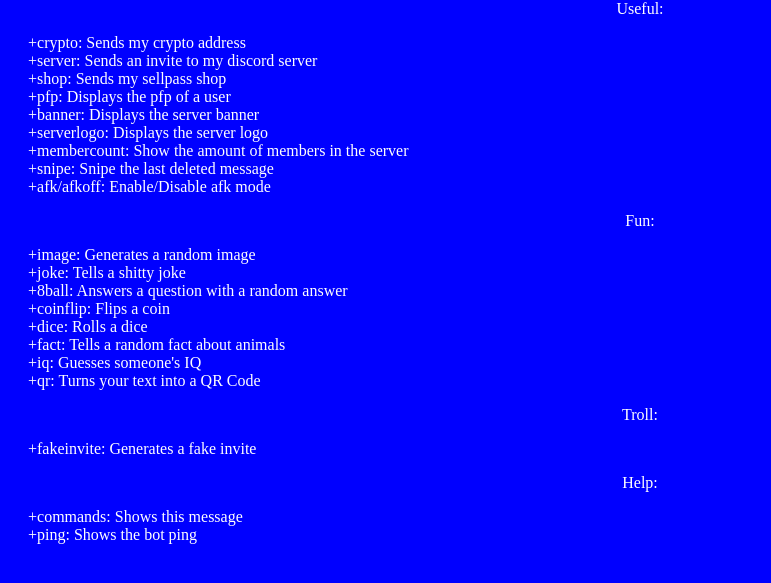
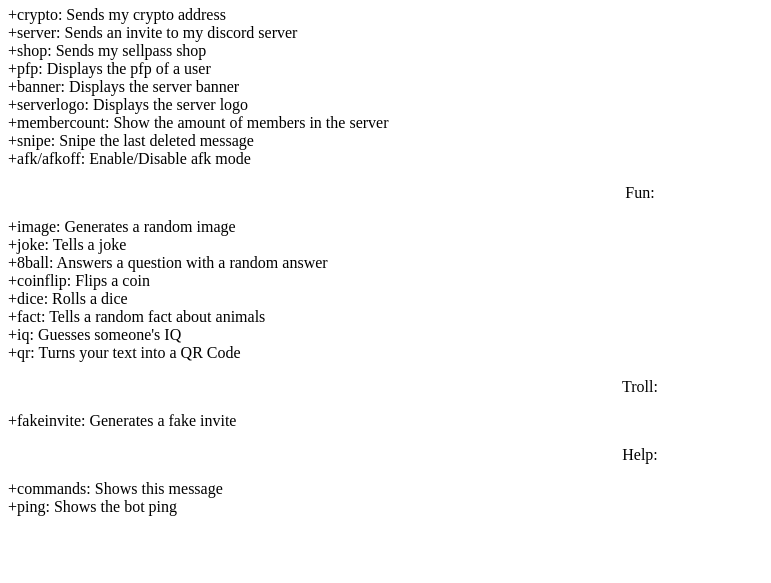
Before and after one commit to lucaa0707/selfbot.github.io, a plain HTML site: page index.html in a window 1280 px wide. Shown: the part 87-670 px from the top of the page, without its empty margins (0-771 px from the left). Drawn offline with Linux system fonts and the light colour scheme.

Commit message:
Update index.html

```diff
--- a/index.html
+++ b/index.html
@@ -6,9 +6,6 @@
         /* Center align the content */
         body {
             text-align: center;
-            background-color: blue; /* Change the background color to blue */
-            color: white; /* Change the text color to white for better readability */
-            padding: 20px; /* Add some padding for spacing */
         }
 
         /* Style for the heading */
@@ -46,7 +43,7 @@
         <p>Fun:</p>
         <ul>
             <li>+image: Generates a random image</li>
-            <li>+joke: Tells a shitty joke</li>
+            <li>+joke: Tells a joke</li>
             <li>+8ball: Answers a question with a random answer</li>
             <li>+coinflip: Flips a coin</li>
             <li>+dice: Rolls a dice</li>
```
